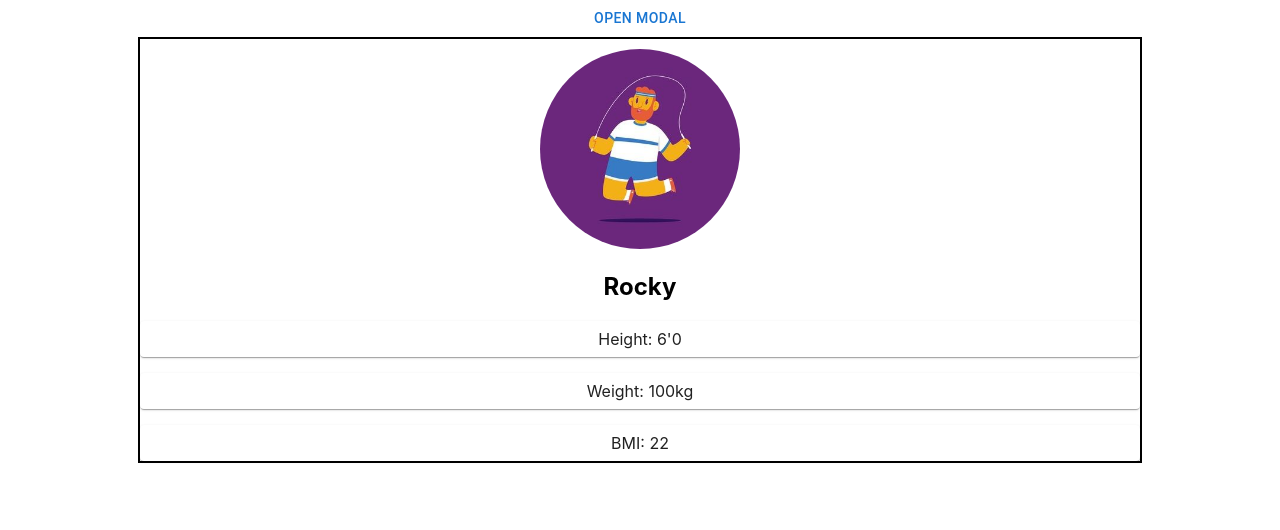
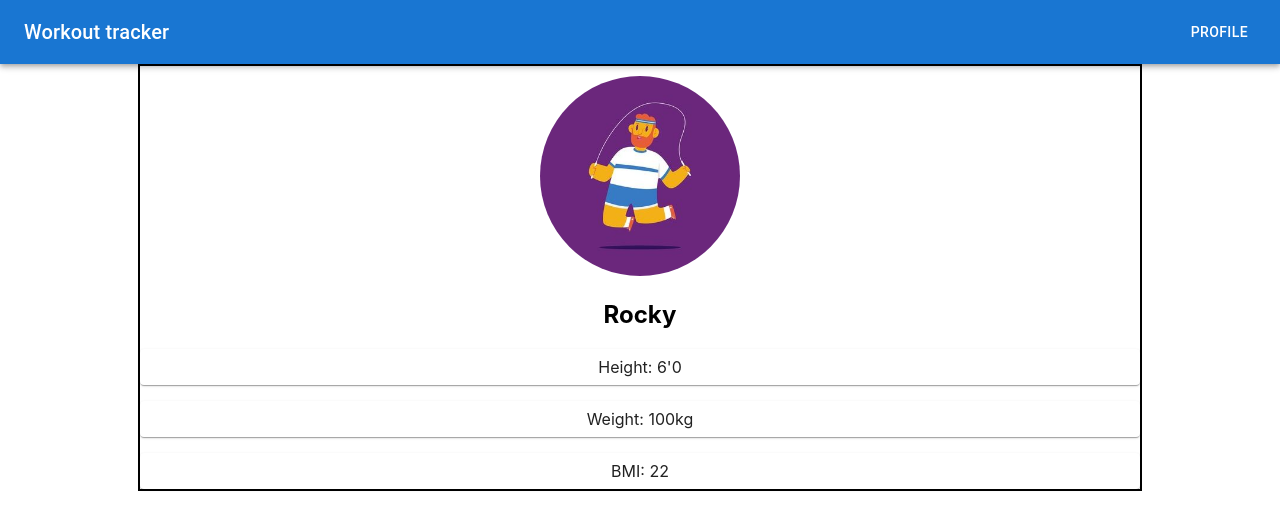
Before and after one commit to faceless5879/workout-tracker, a React (Create React App) app: page / in a window 1280 px wide. Shown: the top 530 px of the page. Built offline with nearby package versions, Linux system fonts and the light colour scheme.

Commit message:
feat: adding navbar

```diff
--- a/src/App.js
+++ b/src/App.js
@@ -2,11 +2,15 @@ import "./App.css";
 import BasicModal from "./components/BasicModal";
 import DayView from "../src/components/dayView/DayView";
 import UserProfile from "../src/components/userProfile/UserProfile";
+import NavBar from "../src/components/navbar/NavBar";
+import { useState } from "react";
 
 function App() {
+  const [displayProfile, setDisplayProfile] = useState(false);
   return (
     <div className="App">
-      <BasicModal />
+      {/* <BasicModal /> */}
+      <NavBar displayProfile={displayProfile} />
       <UserProfile />
     </div>
   );
--- /dev/null
+++ b/src/components/navbar/NavBar.jsx
@@ -0,0 +1,23 @@
+import * as React from "react";
+import AppBar from "@mui/material/AppBar";
+import Box from "@mui/material/Box";
+import Toolbar from "@mui/material/Toolbar";
+import Typography from "@mui/material/Typography";
+import Button from "@mui/material/Button";
+
+export default function ButtonAppBar(props) {
+  const { displayProfile } = props;
+  console.log(displayProfile);
+  return (
+    <Box style={{ display: "flex", justifyContent: "center" }}>
+      <AppBar position="static">
+        <Toolbar>
+          <Typography variant="h6">Workout tracker</Typography>
+          <Button color="inherit" style={{ marginLeft: "auto" }}>
+            {displayProfile ? "Logout" : "Profile"}
+          </Button>
+        </Toolbar>
+      </AppBar>
+    </Box>
+  );
+}
```
